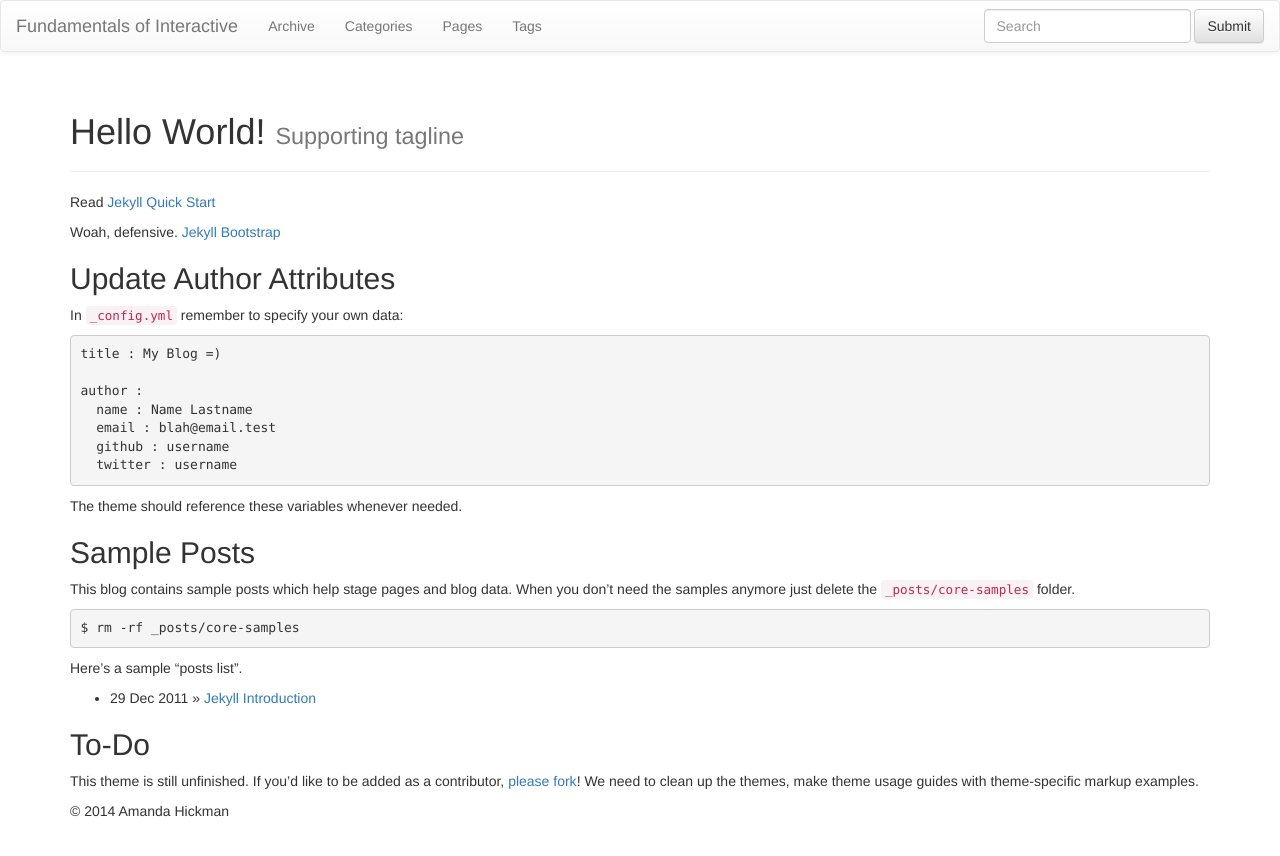
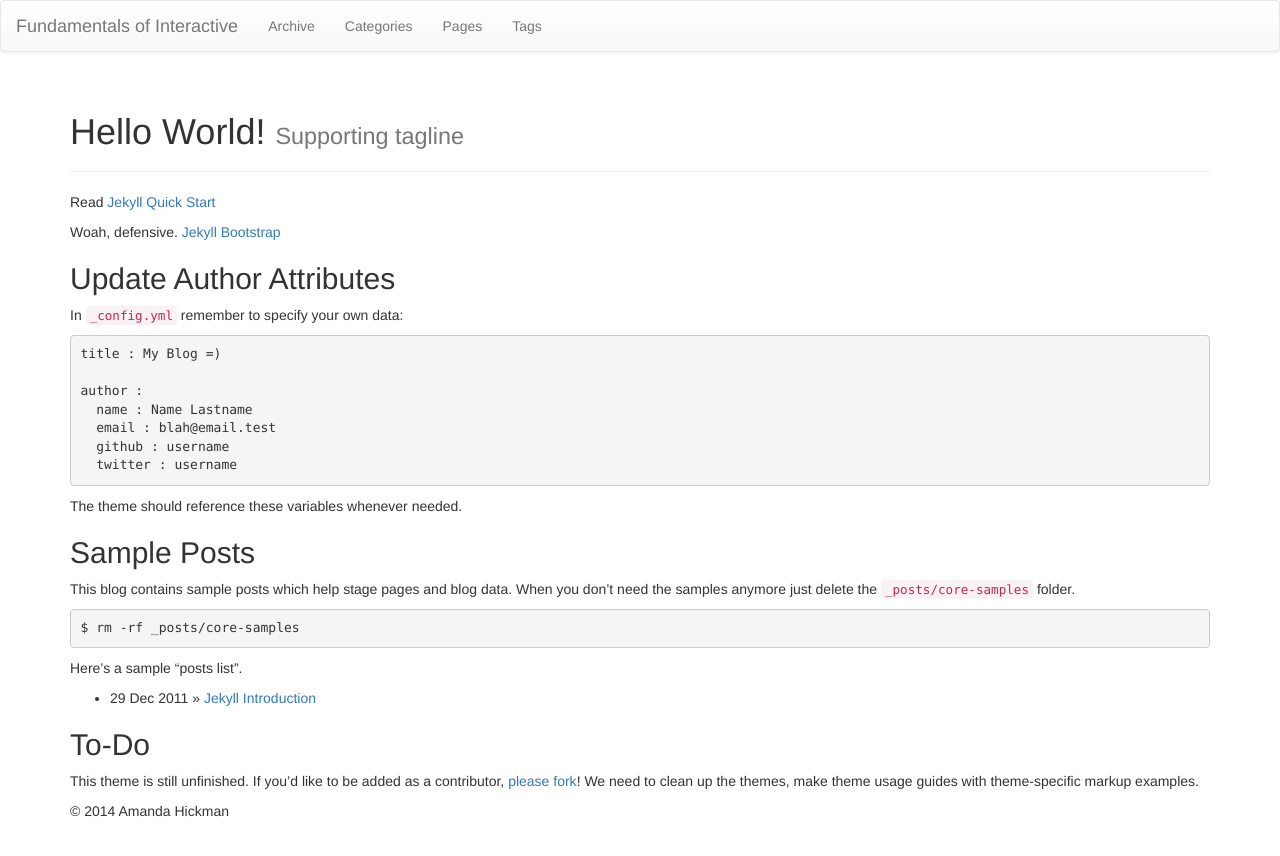
Before and after one commit to amandabee/fundamentals-of-interactive, a Jekyll site: the page built from index.md, in a window 1280 px wide. Shown: the top 856 px of the page. Built offline with Jekyll 4.4.1, drawn with Linux system fonts in a browser that asks for light colours; nearby versions of some CDN libraries; library files that are not in the unit come from our copies.

Commit message:
Fix URLs

```diff
--- a/_includes/themes/bootstrap-3/default.html
+++ b/_includes/themes/bootstrap-3/default.html
@@ -12,9 +12,9 @@
     <meta name="viewport" content="width=device-width, initial-scale=1.0">
 
     <!-- Bootstrap styles -->
-    <link href="/netdna.bootstrapcdn.com/bootstrap/3.1.1/css/bootstrap.min.css" rel="stylesheet">
+    <link href="//netdna.bootstrapcdn.com/bootstrap/3.1.1/css/bootstrap.min.css" rel="stylesheet">
     <!-- Optional theme -->
-    <link href="/netdna.bootstrapcdn.com/bootstrap/3.1.1/css/bootstrap-theme.min.css" rel="stylesheet">
+    <link href="//netdna.bootstrapcdn.com/bootstrap/3.1.1/css/bootstrap-theme.min.css" rel="stylesheet">
 
     <!-- Custom styles -->
     <link href="{{ ASSET_PATH }}/css/style.css?body=1" rel="stylesheet" type="text/css" media="all">
@@ -55,12 +55,6 @@
             {% assign group = 'navigation' %}
             {% include JB/pages_list %}
           </ul>
-          <form class="navbar-form navbar-right" role="search">
-            <div class="form-group">
-              <input type="text" class="form-control" placeholder="Search">
-            </div>
-            <button type="submit" class="btn btn-default">Submit</button>
-          </form>
         </div><!-- /.navbar-collapse -->
       </nav>
 
```
